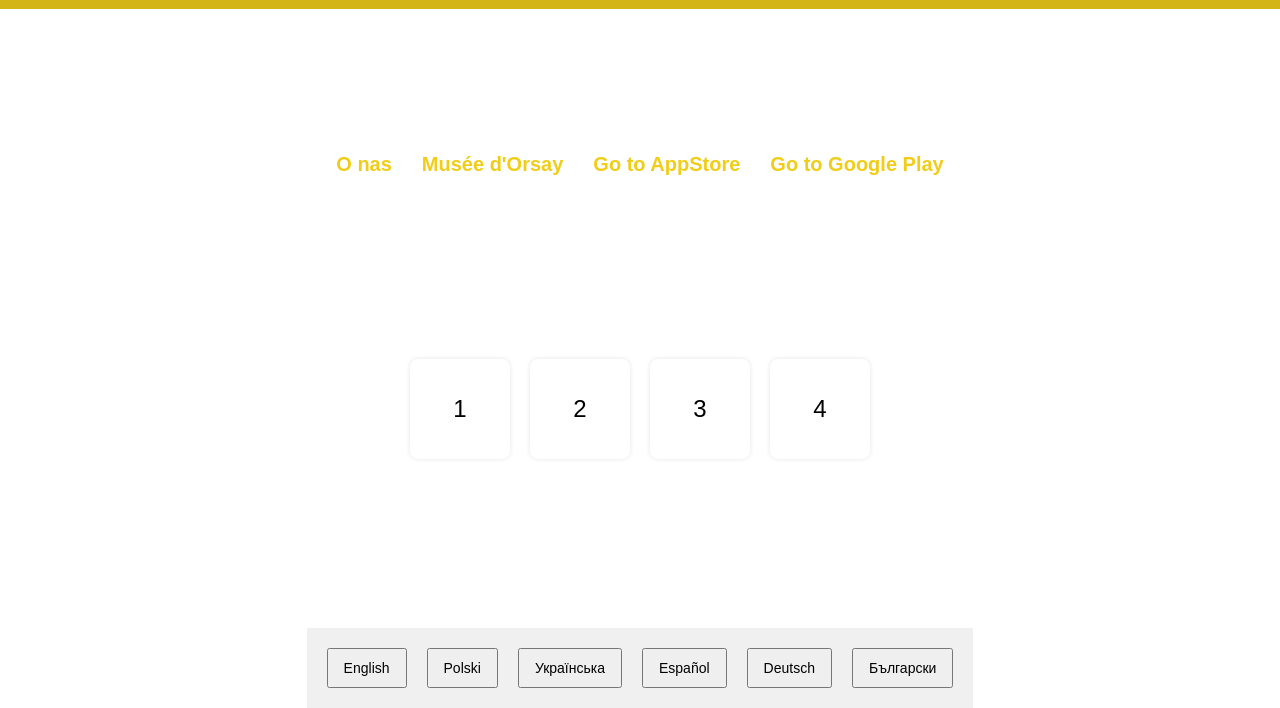
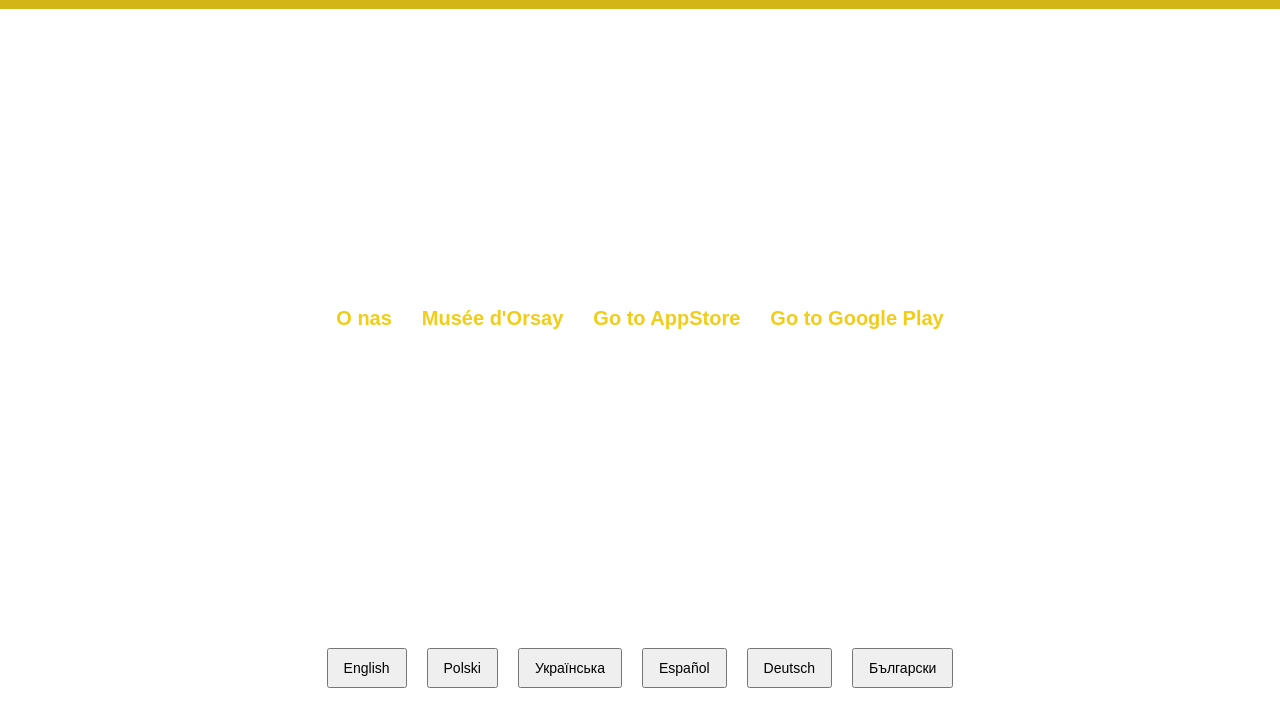
Before and after one commit to baziakbartek/AUDIO-Mobile-Guides, a plain HTML site: page index.html in a window 1280 px wide. Shown: the part 92-800 px from the top of the page. Drawn offline with Linux system fonts and the light colour scheme.

Commit message:
Update index.html

```diff
--- a/index.html
+++ b/index.html
@@ -45,7 +45,6 @@
       font-size: 20px;
       background-color: white;
       width: 100%;
-
     }
 
     .nav-links a {
@@ -54,31 +53,11 @@
       font-weight: bold;
     }
 
-    .guides {
-      display: flex;
-      justify-content: center;
-      gap: 20px;
-      margin: 40px 0;
-    }
-
-    .guide {
-      width: 100px;
-      height: 100px;
-      background-color: white;
-      display: flex;
-      justify-content: center;
-      align-items: center;
-      font-size: 24px;
-      border-radius: 8px;
-      box-shadow: 0 0 5px rgba(0, 0, 0, 0.1);
-    }
-
     .languages {
       display: flex;
       justify-content: center;
       gap: 20px;
       padding: 20px;
-      background-color: #f0f0f0;
       flex-wrap: wrap;
     }
 
@@ -110,13 +89,6 @@
     <a href="https://play.google.com/store/apps/details?id=com.audiomobileguides.dorsaypl" target="_blank">Go to Google Play</a>
   </div>
 
-  <div class="guides">
-    <div class="guide">1</div>
-    <div class="guide">2</div>
-    <div class="guide">3</div>
-    <div class="guide">4</div>
-  </div>
-
   <div class="languages">
     <button onclick="setLanguage('en')">English</button>
     <button onclick="setLanguage('pl')">Polski</button>
```
Lines whose indentation alone changed are shown as unchanged.
